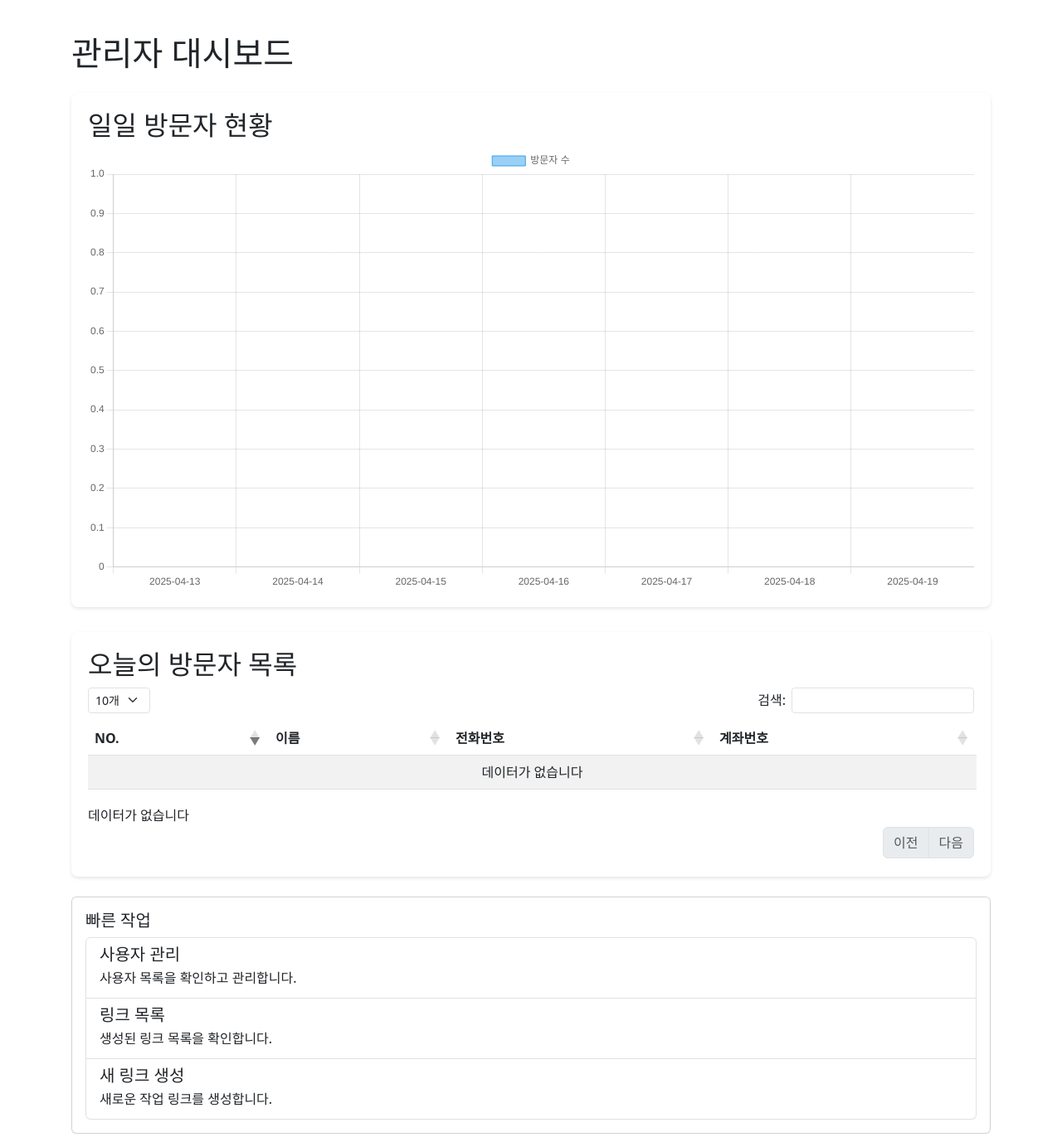
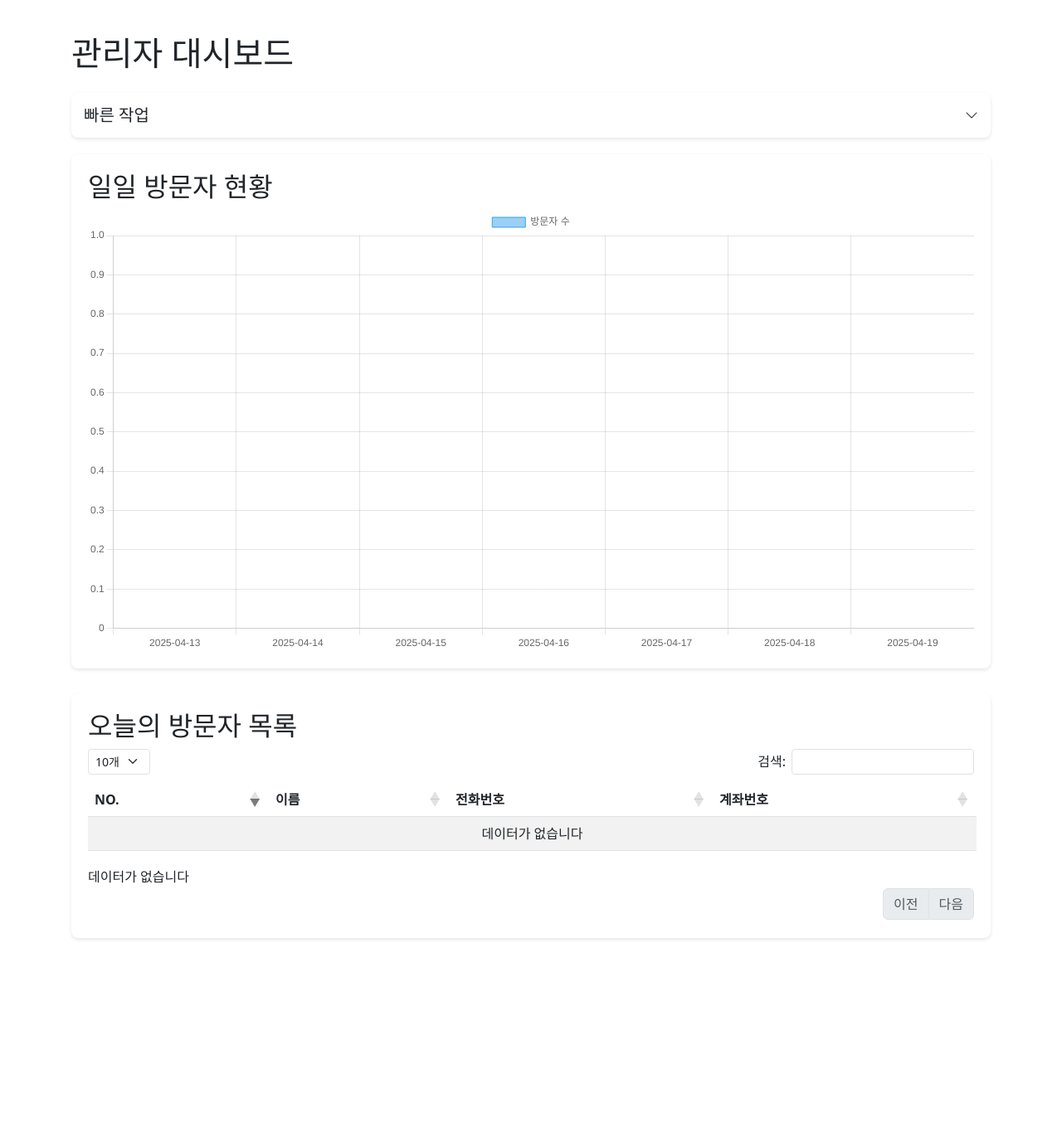
Before and after one commit to javamain87/web_python, a Flask app: page /admin/ in a window 1280 px wide. Shown: the part 72-1455 px from the top of the page at 83% size. After the commit the page ends 1205 px from the top, so only its background shows below. Run offline with Flask 2, Linux system fonts and the light colour scheme; a user stored in the database is signed in; tables that the repository leaves empty hold one stand-in row (values such as "Sample post"); data that the repository does not hold is empty; some libraries are stand-ins or nearby versions.

Commit message:
feat: 빠른 작업 카드를 그래프 위로 이동하고 클릭으로 펼치기/접기 기능 추가

```diff
--- a/app/templates/admin/index.html
+++ b/app/templates/admin/index.html
@@ -17,6 +17,46 @@
         border-radius: 8px;
         box-shadow: 0 2px 4px rgba(0,0,0,0.1);
         overflow-x: hidden; /* 가로 스크롤 방지 */
+    }
+
+    /* 빠른 작업 카드 스타일 */
+    .quick-actions {
+        background: white;
+        padding: 15px;
+        border-radius: 8px;
+        box-shadow: 0 2px 4px rgba(0,0,0,0.1);
+        margin-bottom: 20px;
+        cursor: pointer;
+    }
+
+    .quick-actions-header {
+        display: flex;
+        align-items: center;
+        justify-content: space-between;
+        margin-bottom: 0;
+    }
+
+    .quick-actions-header h5 {
+        margin: 0;
+    }
+
+    .quick-actions-content {
+        max-height: 0;
+        overflow: hidden;
+        transition: max-height 0.3s ease-out;
+    }
+
+    .quick-actions-content.expanded {
+        max-height: 500px;
+        margin-top: 15px;
+    }
+
+    .toggle-icon {
+        transition: transform 0.3s ease;
+    }
+
+    .toggle-icon.rotated {
+        transform: rotate(180deg);
     }
 
     /* DataTables 모바일 반응형 스타일 */
@@ -111,6 +151,36 @@
     <div class="col-12">
         <h1 class="mb-4">관리자 대시보드</h1>
 
+        <!-- 빠른 작업 카드 -->
+        <div class="quick-actions" id="quickActions">
+            <div class="quick-actions-header">
+                <h5>빠른 작업</h5>
+                <i class="bi bi-chevron-down toggle-icon"></i>
+            </div>
+            <div class="quick-actions-content">
+                <div class="list-group">
+                    <a href="{{ url_for('admin.users') }}" class="list-group-item list-group-item-action">
+                        <div class="d-flex w-100 justify-content-between">
+                            <h5 class="mb-1">사용자 관리</h5>
+                        </div>
+                        <p class="mb-1">사용자 목록을 확인하고 관리합니다.</p>
+                    </a>
+                    <a href="{{ url_for('admin.links') }}" class="list-group-item list-group-item-action">
+                        <div class="d-flex w-100 justify-content-between">
+                            <h5 class="mb-1">링크 목록</h5>
+                        </div>
+                        <p class="mb-1">생성된 링크 목록을 확인합니다.</p>
+                    </a>
+                    <a href="{{ url_for('admin.create_link') }}" class="list-group-item list-group-item-action">
+                        <div class="d-flex w-100 justify-content-between">
+                            <h5 class="mb-1">새 링크 생성</h5>
+                        </div>
+                        <p class="mb-1">새로운 작업 링크를 생성합니다.</p>
+                    </a>
+                </div>
+            </div>
+        </div>
+
         <!-- 방문자 통계 차트 -->
         <div class="chart-container">
             <h2>일일 방문자 현황</h2>
@@ -134,39 +204,24 @@
                 </tbody>
             </table>
         </div>
-
-        <!-- 기존 빠른 작업 카드 -->
-        <div class="card mt-4">
-            <div class="card-body">
-                <h5 class="card-title">빠른 작업</h5>
-                <div class="list-group">
-                    <a href="{{ url_for('admin.users') }}" class="list-group-item list-group-item-action">
-                        <div class="d-flex w-100 justify-content-between">
-                            <h5 class="mb-1">사용자 관리</h5>
-                        </div>
-                        <p class="mb-1">사용자 목록을 확인하고 관리합니다.</p>
-                    </a>
-                    <a href="{{ url_for('admin.links') }}" class="list-group-item list-group-item-action">
-                        <div class="d-flex w-100 justify-content-between">
-                            <h5 class="mb-1">링크 목록</h5>
-                        </div>
-                        <p class="mb-1">생성된 링크 목록을 확인합니다.</p>
-                    </a>
-                    <a href="{{ url_for('admin.create_link') }}" class="list-group-item list-group-item-action">
-                        <div class="d-flex w-100 justify-content-between">
-                            <h5 class="mb-1">새 링크 생성</h5>
-                        </div>
-                        <p class="mb-1">새로운 작업 링크를 생성합니다.</p>
-                    </a>
-                </div>
-            </div>
-        </div>
     </div>
 </div>
 {% endblock %}
 
 {% block extra_js %}
 <script>
+// 빠른 작업 토글 기능
+document.addEventListener('DOMContentLoaded', function() {
+    const quickActions = document.getElementById('quickActions');
+    const content = quickActions.querySelector('.quick-actions-content');
+    const toggleIcon = quickActions.querySelector('.toggle-icon');
+
+    quickActions.querySelector('.quick-actions-header').addEventListener('click', function() {
+        content.classList.toggle('expanded');
+        toggleIcon.classList.toggle('rotated');
+    });
+});
+
 // 방문자 통계 차트
 const ctx = document.getElementById('visitorChart').getContext('2d');
 let visitorChart;
```
